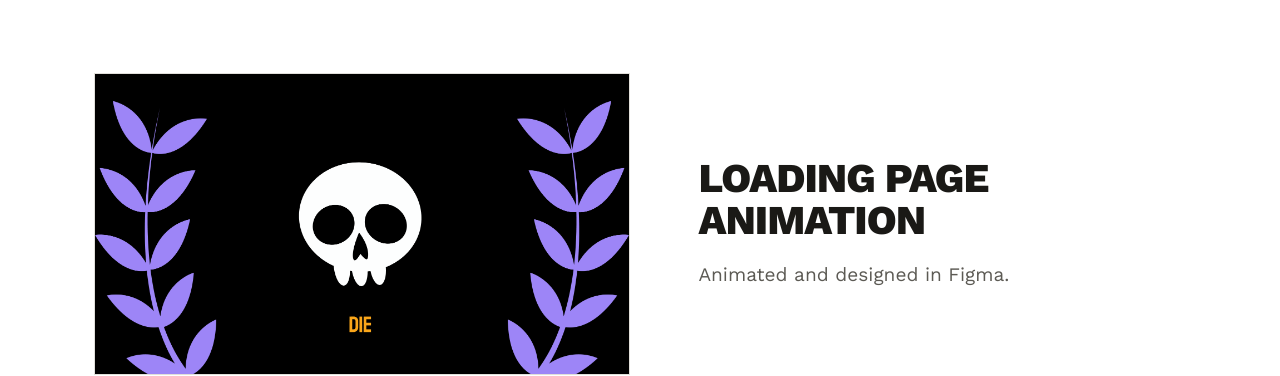
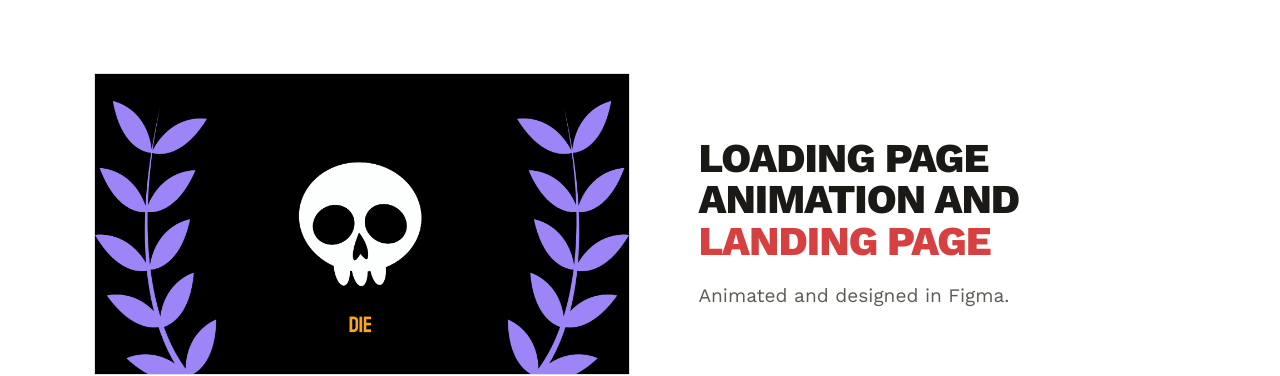
Before and after one commit to AxelGarland/AxelGarland, a Next.js app: page /work/afterlife in a window 1280 px wide. Shown: the part 1080-1456 px from the top of the page. Built offline with nearby package versions, Linux system fonts and the light colour scheme.

Commit message:
AfterLife: heading Loading page animation and landing page, in black and red

```diff
--- a/app/work/afterlife/page.tsx
+++ b/app/work/afterlife/page.tsx
@@ -127,7 +127,7 @@ export default function AfterLifePage() {
               <LoadingLoop frames={OPENERS} />
               <div>
                 <h2 className="mb-4 font-display text-[clamp(1.75rem,3.2vw,2.9rem)] font-light leading-[1.02] tracking-tight text-ink">
-                  Loading page animation
+                  Loading page animation and <em className="italic text-accent">landing page</em>
                 </h2>
                 <p className="max-w-[40ch] text-lg leading-relaxed text-ink-muted">Animated and designed in Figma.</p>
               </div>
```
